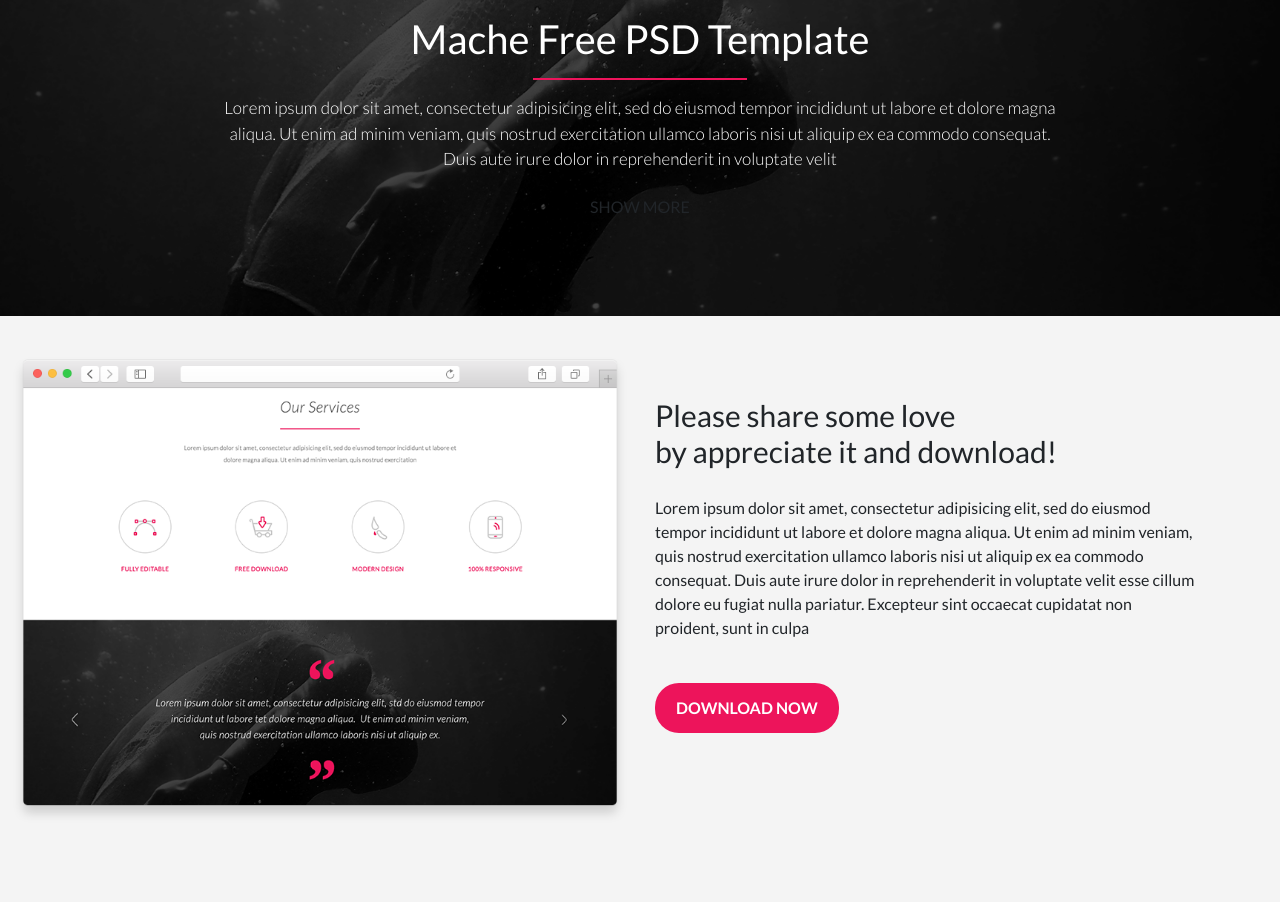
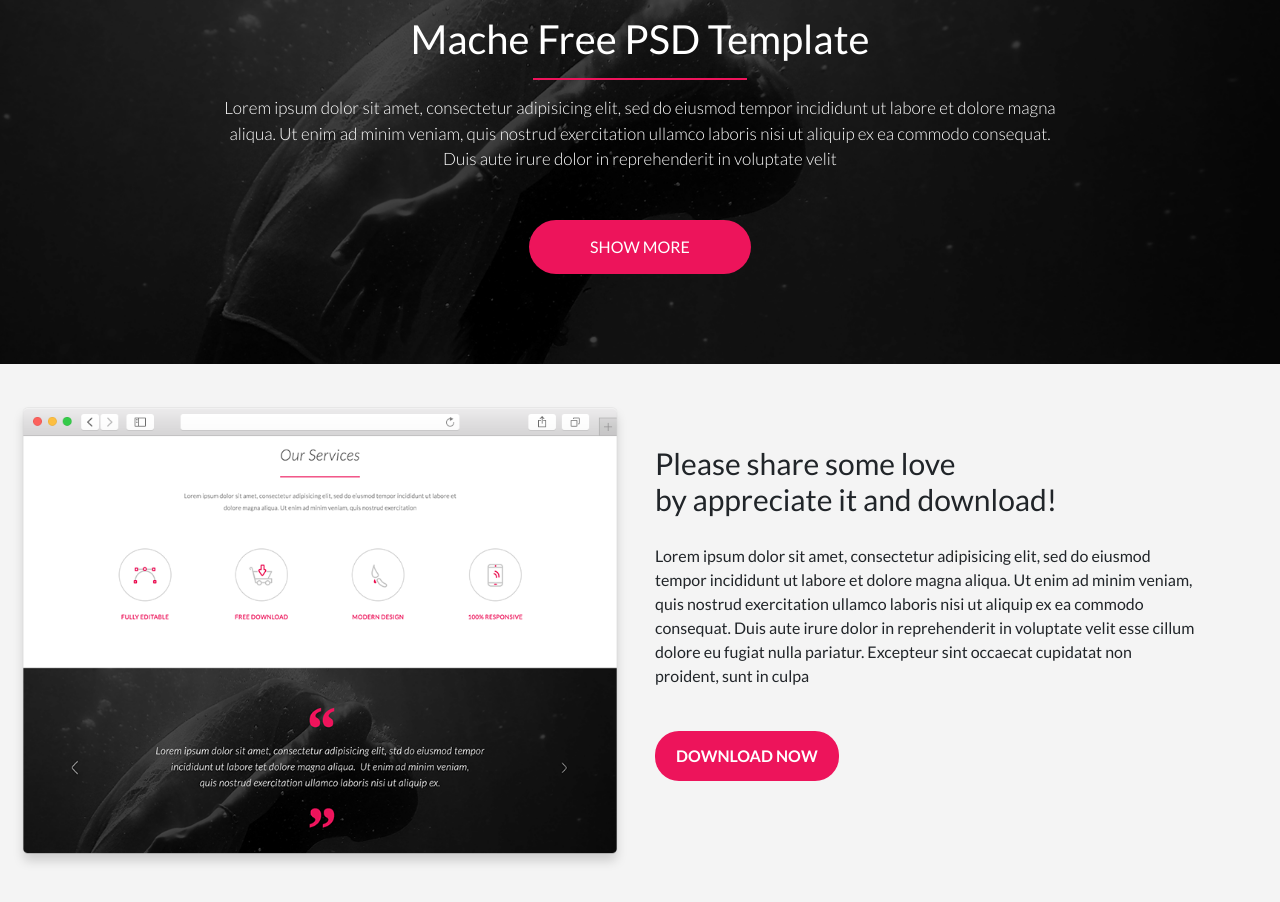
Before and after one commit to aliibnemasud/MACHE, a plain HTML site: page index.html in a window 1280 px wide. Shown: the part 5009-5911 px from the top of the page. Drawn offline with nearby package versions, Linux system fonts and the light colour scheme.

Commit message:
Add files via upload

```diff
--- a/css/style.css
+++ b/css/style.css
@@ -384,7 +384,7 @@ transform: translate(-50%, -50%);
     padding: 0px 10% !important;
     font-weight: 300;
 }
-.bag-3 .show {}
+
 
 
 /*laptop-screen section*/
--- a/index.html
+++ b/index.html
@@ -510,7 +510,7 @@
             <h1>Mache Free PSD Template</h1>
             <div class="line"></div>
             <p>Lorem ipsum dolor sit amet, consectetur adipisicing elit, sed do eiusmod tempor incididunt ut labore et dolore magna aliqua. Ut enim ad minim veniam, quis nostrud exercitation ullamco laboris nisi ut aliquip ex ea commodo consequat. Duis aute irure dolor in reprehenderit in voluptate velit</p>
-            <a href="#" class="btn show">SHOW MORE</a>
+            <a href="#" class="btn btn-cta">SHOW MORE</a>
           </div>
         </div>
       </div>
```
